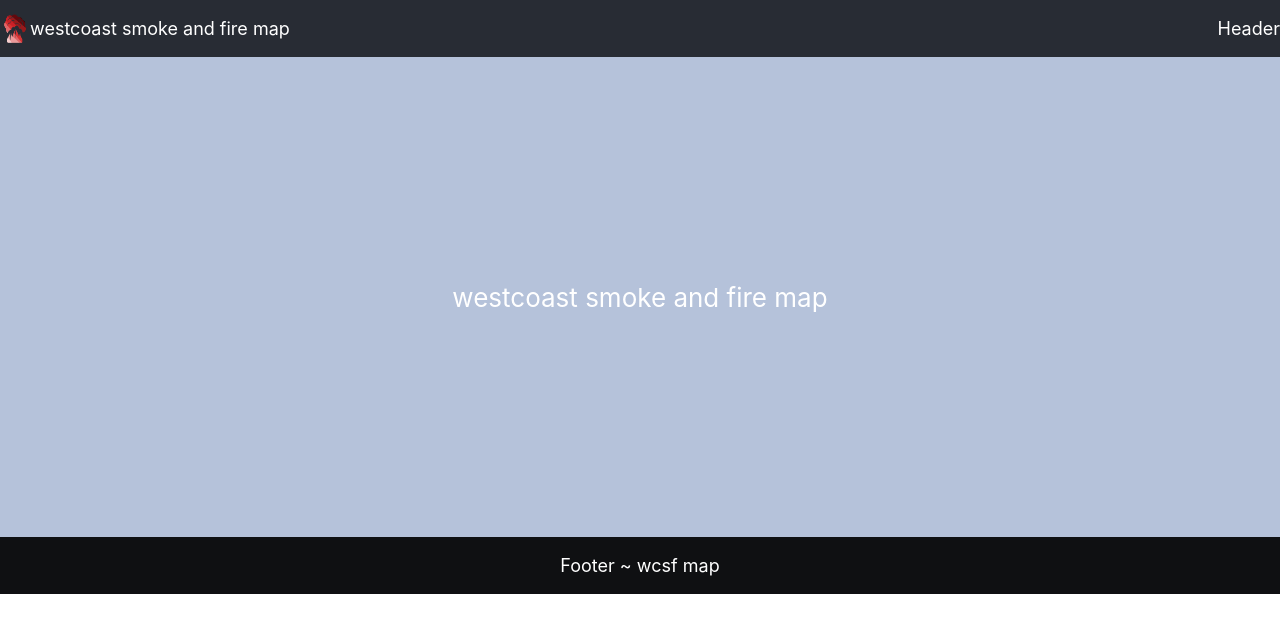
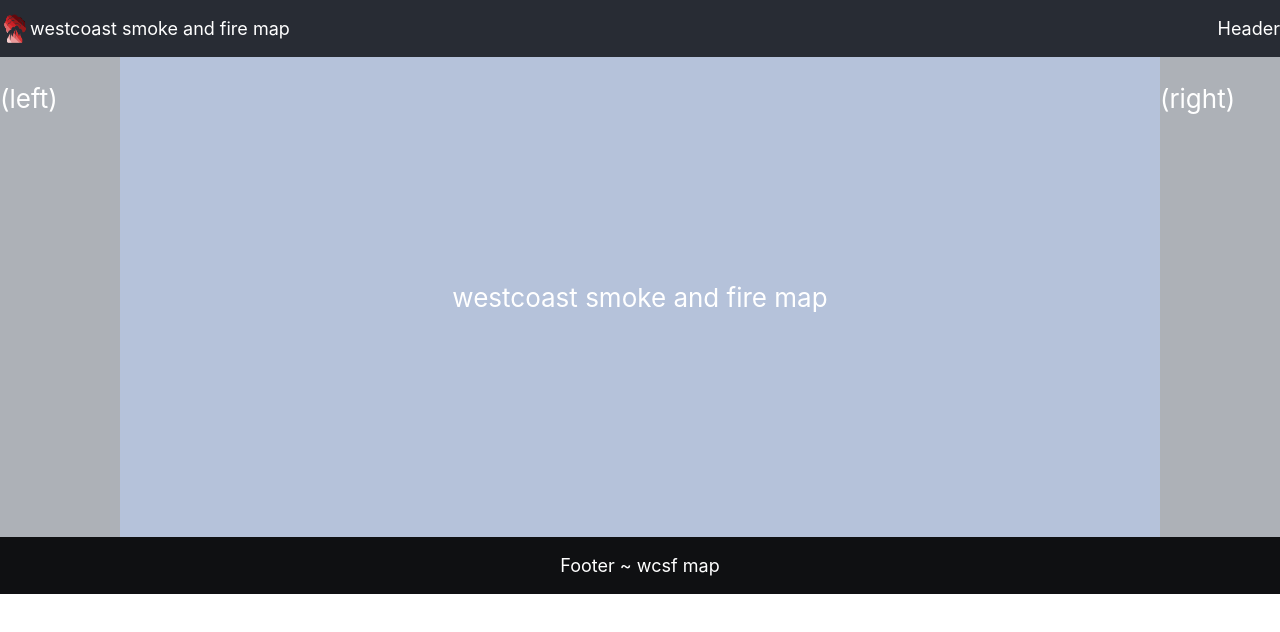
Before and after one commit to xnd0/westcoast-smokeandfire, a React (Create React App) app: page / in a window 1280 px wide. Shown: the top 632 px of the page. Built offline with nearby package versions, Linux system fonts and the light colour scheme.

Commit message:
added left+right sidebars to MainPage component

```diff
--- a/src/App.css
+++ b/src/App.css
@@ -28,14 +28,24 @@
   background-color: #b5c2da;
   min-height: 60vh;
   display: flex;
-  flex-direction: column;
+  flex-direction: row;
   align-items: center;
-  justify-content: center;
+  justify-content: space-between;
   font-size: calc(10px + 2vmin);
   color: white;
 }
 
+.main-leftside {
+  background-color: #adb1b7;
+  min-height: 60vh;
+  min-width: 15vh;
+}
 
+.main-rightside {
+  background-color: #adb1b7;
+  min-height: 60vh;
+  min-width: 15vh;
+}
 
 
 .flex-apart {
--- a/src/components/MainPage.js
+++ b/src/components/MainPage.js
@@ -6,7 +6,17 @@ export default function MainPage() {
 
     return (
         <div className='App-main'>
-            <p>westcoast smoke and fire map</p>
+            <div className='main-leftside'>
+                <p>(left)</p>
+            </div>
+
+            <div className='main-center'>
+                <p>westcoast smoke and fire map</p>
+            </div>
+
+            <div className='main-rightside'>
+                <p>(right)</p>
+            </div>
         </div>
     );
 };
```
